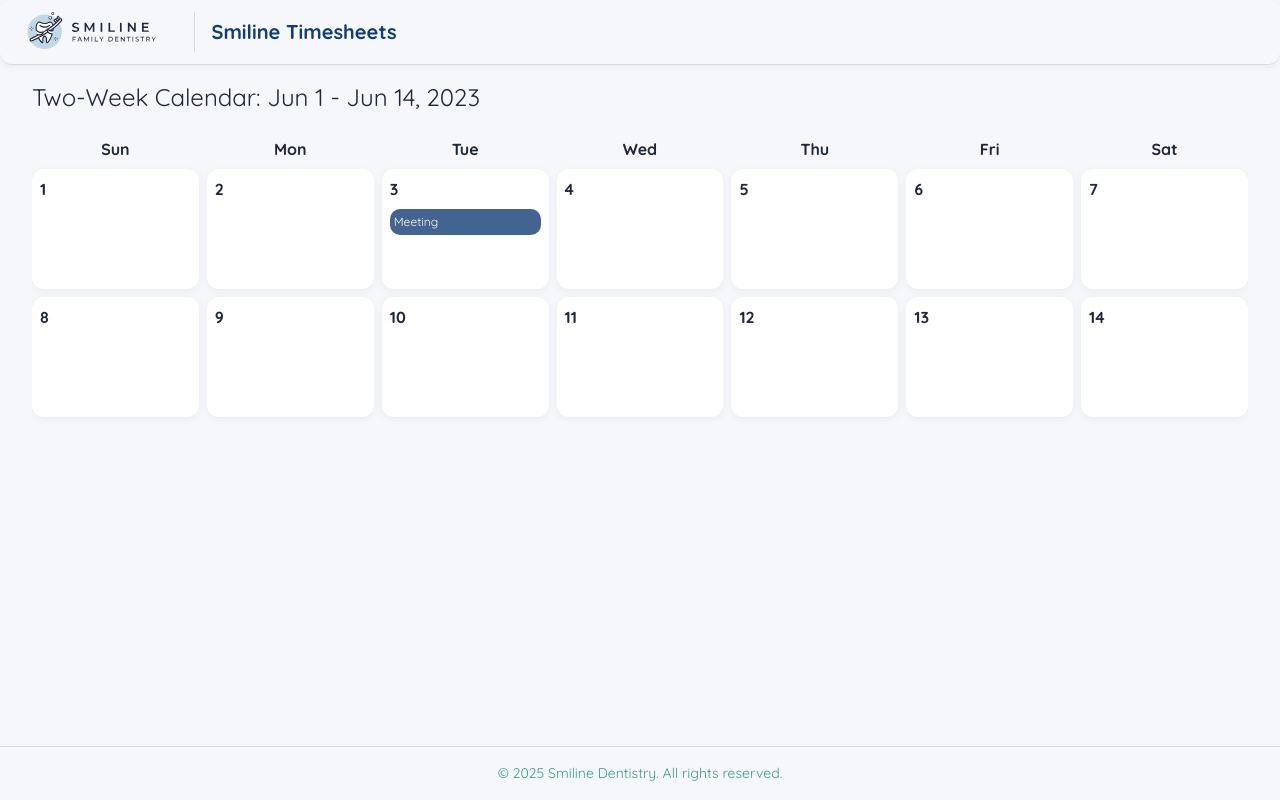
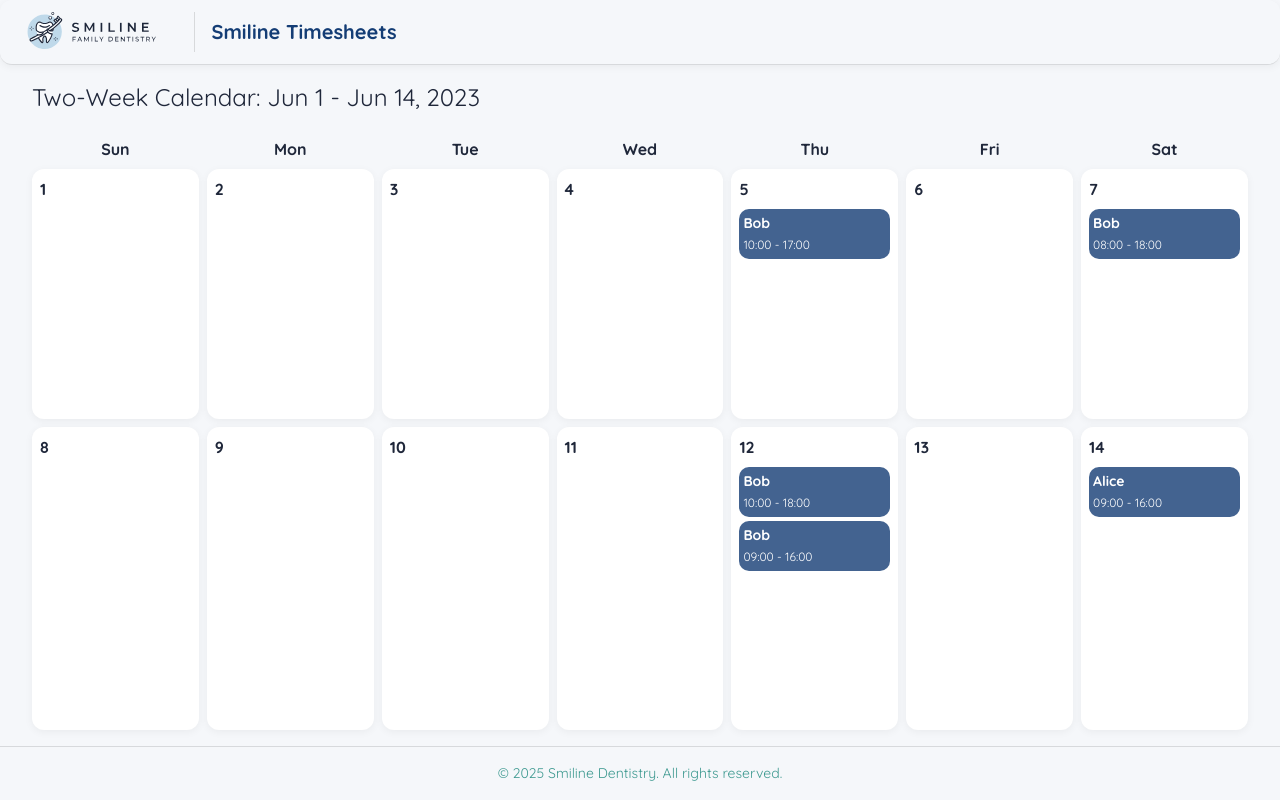
Before and after one commit to uzairmahmed/SimpleTimeSheet, a React (Vite) app: page / in a window 1280 px wide. Built offline with nearby package versions, Linux system fonts and the light colour scheme; some icons are missing.

Commit message:
Clean Up Calendar

```diff
--- a/src/App.tsx
+++ b/src/App.tsx
@@ -3,7 +3,7 @@ import UserList from "./components/user/UserList";
 import theme from "./theme";
 import AppHeader from "./components/common/AppHeader";
 import CalendarView from "./components/user/CalendarView";
-import { addDays } from "date-fns/addDays";
+import AppFooter from "./components/common/AppFooter";
 
 function App() {
   return (
@@ -20,6 +20,7 @@ function App() {
         }}
       >
         <AppHeader title="Smiline Timesheets" />
+
         <Box
           sx={{
             flexGrow: 1,
@@ -29,35 +30,10 @@ function App() {
           }}
         >
           {/* <UserList /> */}
-          <CalendarView
-            startDate={new Date(2023, 5, 1)}
-            endDate={new Date(2023, 5, 14)}
-            events={[
-              {
-                id: "1",
-                title: "Meeting",
-                start: new Date(2023, 5, 3),
-                end: new Date(2023, 5, 3),
-              },
-            ]}
-            onDateClick={(date) => console.log("Date clicked:", date)}
-          />
+          <CalendarView />
         </Box>
 
-        <Box
-          component="footer"
-          sx={{
-            py: 2,
-            textAlign: "center",
-            color: "text.secondary",
-            fontSize: 14,
-            borderTop: "1px solid",
-            borderColor: "divider",
-            bgcolor: "transparent",
-          }}
-        >
-          © {new Date().getFullYear()} Smiline Dentistry. All rights reserved.
-        </Box>
+        <AppFooter />
       </Box>
     </ThemeProvider>
   );
--- /dev/null
+++ b/src/components/common/AppFooter.tsx
@@ -0,0 +1,23 @@
+import React from 'react';
+import { Box } from '@mui/material';
+
+const AppFooter: React.FC = () => {
+    return (
+        <Box
+            component="footer"
+            sx={{
+                py: 2,
+                textAlign: "center",
+                color: "text.secondary",
+                fontSize: 14,
+                borderTop: "1px solid",
+                borderColor: "divider",
+                bgcolor: "transparent",
+            }}
+        >
+            © {new Date().getFullYear()} Smiline Dentistry. All rights reserved.
+        </Box>
+    );
+};
+
+export default AppFooter;
--- a/src/components/user/CalendarComponent.tsx
+++ b/src/components/user/CalendarComponent.tsx
@@ -0,0 +1,162 @@
+import React from "react";
+import {
+  Box,
+  Paper,
+  Typography,
+  styled,
+  useTheme,
+  darken,
+  lighten,
+} from "@mui/material";
+import Grid from "@mui/material/Grid";
+import { format, addDays, isToday, isSameDay, parseISO } from "date-fns";
+
+// CalendarComponent receives startDate, endDate, events, and onDateClick as props and renders the calendar grid
+interface TimesheetEntry {
+  id: string;
+  name: string;
+  start: Date | string;
+  end: Date | string;
+}
+
+interface CalendarComponentProps {
+  startDate: Date | string;
+  endDate: Date | string;
+  entries?: TimesheetEntry[];
+  onDateClick?: (date: Date) => void;
+}
+
+const CalendarCell = styled(Paper)(({ theme }) => ({
+  height: "100%",
+  padding: theme.spacing(1),
+  display: "flex",
+  flexDirection: "column",
+  cursor: "pointer",
+  transition: "background-color 0.2s ease",
+  "&:hover": {
+    backgroundColor:
+      theme.palette.mode === "dark"
+        ? lighten(theme.palette.background.paper, 0.1)
+        : darken(theme.palette.background.paper, 0.05),
+  },
+  overflow: "hidden",
+}));
+
+const TodayCell = styled(CalendarCell)(({ theme }) => ({
+  border: `2px solid ${theme.palette.primary.main}`,
+}));
+
+const DateLabel = styled(Typography)(({ theme }) => ({
+  fontWeight: "bold",
+  marginBottom: theme.spacing(1),
+}));
+
+const Event = styled(Box)(({ theme }) => ({
+  padding: theme.spacing(0.5),
+  borderRadius: theme.shape.borderRadius,
+  marginBottom: theme.spacing(0.5),
+  fontSize: "0.75rem",
+  whiteSpace: "nowrap",
+  overflow: "hidden",
+  textOverflow: "ellipsis",
+}));
+
+const getDatesInRange = (start: Date, end: Date): Date[] => {
+  const dates: Date[] = [];
+  let currentDate = start;
+  while (currentDate <= end) {
+    dates.push(new Date(currentDate));
+    currentDate = addDays(currentDate, 1);
+  }
+  return dates;
+};
+
+const CalendarComponent: React.FC<CalendarComponentProps> = ({
+  startDate,
+  endDate,
+  entries = [],
+  onDateClick,
+}) => {
+  const theme = useTheme();
+  const parseDate = (date: Date | string): Date =>
+    typeof date === "string" ? parseISO(date) : date;
+  const start = parseDate(startDate);
+  const end = parseDate(endDate);
+  const dateRange = getDatesInRange(start, end);
+
+  const getEntriesForDate = (date: Date) => {
+    return entries.filter((entry) => {
+      const entryStart = parseDate(entry.start);
+      return isSameDay(date, entryStart);
+    });
+  };
+
+  const handleDateClick = (date: Date) => {
+    if (onDateClick) {
+      onDateClick(date);
+    }
+  };
+
+  return (
+    <Box
+      sx={{
+        flexGrow: 1,
+        display: "flex",
+        flexDirection: "column",
+        overflow: "none",
+        mb: 2,
+        gap: 1,
+      }}
+    >
+      <Grid container spacing={1}>
+        {/* Day header row */}
+        {["Sun", "Mon", "Tue", "Wed", "Thu", "Fri", "Sat"].map((day) => (
+          <Grid
+            size={12 / 7}
+            key={day}
+          >
+            <Typography align="center" fontWeight="bold">
+              {day}
+            </Typography>
+          </Grid>
+        ))}
+      </Grid>
+
+      <Grid container spacing={1} height={"100%"}>
+        {/* Calendar days */}
+        {dateRange.map((date) => {
+          const dayEntries = getEntriesForDate(date);
+          const CellComponent = isToday(date) ? TodayCell : CalendarCell;
+          return (
+            <Grid size={12 / 7} key={date.toString()}>
+              <CellComponent onClick={() => handleDateClick(date)}>
+                <DateLabel>{format(date, "d")}</DateLabel>
+                {dayEntries.map((entry) => (
+                  <Event
+                    key={entry.id}
+                    sx={{
+                      bgcolor: theme.palette.primary.light,
+                      color: theme.palette.getContrastText(
+                        theme.palette.primary.light
+                      ),
+                    }}
+                  >
+                    <Typography variant="subtitle2" fontWeight="bold">
+                      {entry.name}
+                    </Typography>
+                    <Typography variant="caption">
+                      {format(parseDate(entry.start), "HH:mm")} -{" "}
+                      {format(parseDate(entry.end), "HH:mm")}
+                    </Typography>
+                  </Event>
+                ))}
+              </CellComponent>
+            </Grid>
+          );
+        })}
+      </Grid>
+    </Box>
+  );
+};
+
+export default CalendarComponent;
--- a/src/components/user/CalendarView.tsx
+++ b/src/components/user/CalendarView.tsx
@@ -1,111 +1,64 @@
-import React, { useState, useEffect } from "react";
-import {
-  Box,
-  Paper,
-  Typography,
-  Grid,
-  styled,
-  useTheme,
-  darken,
-  lighten,
-} from "@mui/material";
-// Make sure to install date-fns with: npm install date-fns
-import { format, addDays, isToday, isSameDay, parseISO } from "date-fns";
+import React, { useState, useEffect, useMemo } from "react";
+import { Box, Typography, CircularProgress } from "@mui/material";
+import { format, addDays, setHours, setMinutes } from "date-fns";
+import CalendarComponent from "./CalendarComponent";
 
-interface CalendarViewProps {
-  startDate: Date | string; // The start date of the two-week period
-  endDate: Date | string; // The end date of the two-week period
-  events?: Array<{
-    id: string;
-    title: string;
-    start: Date | string;
-    end: Date | string;
-    color?: string;
-  }>;
-  onDateClick?: (date: Date) => void;
+// Timesheet entry type
+interface TimesheetEntry {
+  id: string;
+  name: string;
+  start: Date;
+  end: Date;
 }
 
-const CalendarCell = styled(Paper)(({ theme }) => ({
-  height: "120px",
-  padding: theme.spacing(1),
-  display: "flex",
-  flexDirection: "column",
-  cursor: "pointer",
-  transition: "background-color 0.2s ease",
-  "&:hover": {
-    backgroundColor:
-      theme.palette.mode === "dark"
-        ? lighten(theme.palette.background.paper, 0.1)
-        : darken(theme.palette.background.paper, 0.05),
-  },
-  overflow: "hidden",
-}));
+const names = ["Alice", "Bob", "Charlie", "Diana"];
 
-const TodayCell = styled(CalendarCell)(({ theme }) => ({
-  border: `2px solid ${theme.palette.primary.main}`,
-}));
-
-const DateLabel = styled(Typography)(({ theme }) => ({
-  fontWeight: "bold",
-  marginBottom: theme.spacing(1),
-}));
-
-const Event = styled(Box)(({ theme }) => ({
-  padding: theme.spacing(0.5),
-  borderRadius: theme.shape.borderRadius,
-  marginBottom: theme.spacing(0.5),
-  fontSize: "0.75rem",
-  whiteSpace: "nowrap",
-  overflow: "hidden",
-  textOverflow: "ellipsis",
-}));
-
-const getDatesInRange = (start: Date, end: Date): Date[] => {
-  const dates: Date[] = [];
-  let currentDate = start;
-
-  while (currentDate <= end) {
-    dates.push(new Date(currentDate));
-    currentDate = addDays(currentDate, 1);
+const getTimesheetEntriesForRange = (start: Date, end: Date): TimesheetEntry[] => {
+  const entries: TimesheetEntry[] = [];
+  let current = new Date(start);
+  let id = 1;
+  while (current <= end) {
+    if (current.getDay() === 1 || current.getDay() === 3) {
+      // Example: Each day has 1-2 random entries
+      const numEntries = Math.floor(Math.random() * 2) + 1;
+      for (let i = 0; i < numEntries; i++) {
+        const name = names[Math.floor(Math.random() * names.length)];
+        // Random start between 8:00-10:00, end between 16:00-18:00
+        const startTime = setMinutes(setHours(new Date(current), 8 + Math.floor(Math.random() * 3)), 0);
+        const endTime = setMinutes(setHours(new Date(current), 16 + Math.floor(Math.random() * 3)), 0);
+        entries.push({
+          id: `${id}`,
+          name,
+          start: startTime,
+          end: endTime,
+        });
+        id++;
+      }
+    }
+    current = addDays(current, 1);
   }
-
-  return dates;
+  return entries;
 };
 
-const CalendarView: React.FC<CalendarViewProps> = ({
-  startDate,
-  endDate,
-  events = [],
-  onDateClick,
-}) => {
-  const theme = useTheme();
-  const [dateRange, setDateRange] = useState<Date[]>([]);
+const CalendarView: React.FC = () => {
+  // Hardcoded start and end dates (memoized)
+  const startDate = useMemo(() => new Date(2023, 5, 1), []); // June 1, 2023
+  const endDate = useMemo(() => new Date(2023, 5, 14), []); // June 14, 2023
 
-  // Parse dates if they're strings
-  const parseDate = (date: Date | string): Date => {
-    return typeof date === "string" ? parseISO(date) : date;
-  };
+  const [entries, setEntries] = useState<TimesheetEntry[]>([]);
+  const [loading, setLoading] = useState(true);
 
-  // Initialize the date range
   useEffect(() => {
-    const start = parseDate(startDate);
-    const end = parseDate(endDate);
-    setDateRange(getDatesInRange(start, end));
+    setLoading(true);
+    // Simulate async fetch
+    setTimeout(() => {
+      setEntries(getTimesheetEntriesForRange(startDate, endDate));
+      setLoading(false);
+    }, 1200);
   }, [startDate, endDate]);
 
-  // Get events for a specific date
-  const getEventsForDate = (date: Date) => {
-    return events.filter((event) => {
-      const eventStart = parseDate(event.start);
-      return isSameDay(date, eventStart);
-    });
-  };
-
-  // Handle date cell click
-  const handleDateClick = (date: Date) => {
-    if (onDateClick) {
-      onDateClick(date);
-    }
+  const onDateClick = (date: Date) => {
+    alert(`Clicked date: ${date.toDateString()}`);
   };
 
   return (
@@ -126,54 +79,29 @@ const CalendarView: React.FC<CalendarViewProps> = ({
         }}
       >
         <Typography variant="h5" gutterBottom>
-          Two-Week Calendar:{" "}
-          {dateRange.length > 0 &&
-            `${format(dateRange[0], "MMM d")} - ${format(
-              dateRange[dateRange.length - 1],
-              "MMM d, yyyy"
-            )}`}
+          Two-Week Calendar: {format(startDate, "MMM d")} -{" "}
+          {format(endDate, "MMM d, yyyy")}
         </Typography>
       </Box>
-
-      <Box sx={{ flexGrow: 1, overflow: "auto" }}>
-        <Grid container spacing={1}>
-          {/* Day header row */}
-          {["Sun", "Mon", "Tue", "Wed", "Thu", "Fri", "Sat"].map((day) => (
-            <Grid size={12/7} key={day}>
-              <Typography align="center" fontWeight="bold">
-                {day}
-              </Typography>
-            </Grid>
-          ))}
-
-          {/* Calendar days */}
-          {dateRange.map((date) => {
-            const dayEvents = getEventsForDate(date);
-            const CellComponent = isToday(date) ? TodayCell : CalendarCell;
-
-            return (
-              <Grid size={12/7} key={date.toString()}>
-                <CellComponent onClick={() => handleDateClick(date)}>
-                  <DateLabel>{format(date, "d")}</DateLabel>
-                  {dayEvents.map((event) => (
-                    <Event
-                      key={event.id}
-                      sx={{
-                        bgcolor: event.color || theme.palette.primary.light,
-                        color: theme.palette.getContrastText(
-                          event.color || theme.palette.primary.light
-                        ),
-                      }}
-                    >
-                      {event.title}
-                    </Event>
-                  ))}
-                </CellComponent>
-              </Grid>
-            );
-          })}
-        </Grid>
-      </Box>
+      {loading ? (
+        <Box
+          sx={{
+            display: "flex",
+            justifyContent: "center",
+            alignItems: "center",
+            flex: 1,
+          }}
+        >
+          <CircularProgress />
+        </Box>
+      ) : (
+        <CalendarComponent
+          startDate={startDate}
+          endDate={endDate}
+          entries={entries}
+          onDateClick={onDateClick}
+        />
+      )}
     </Box>
   );
 };
```
